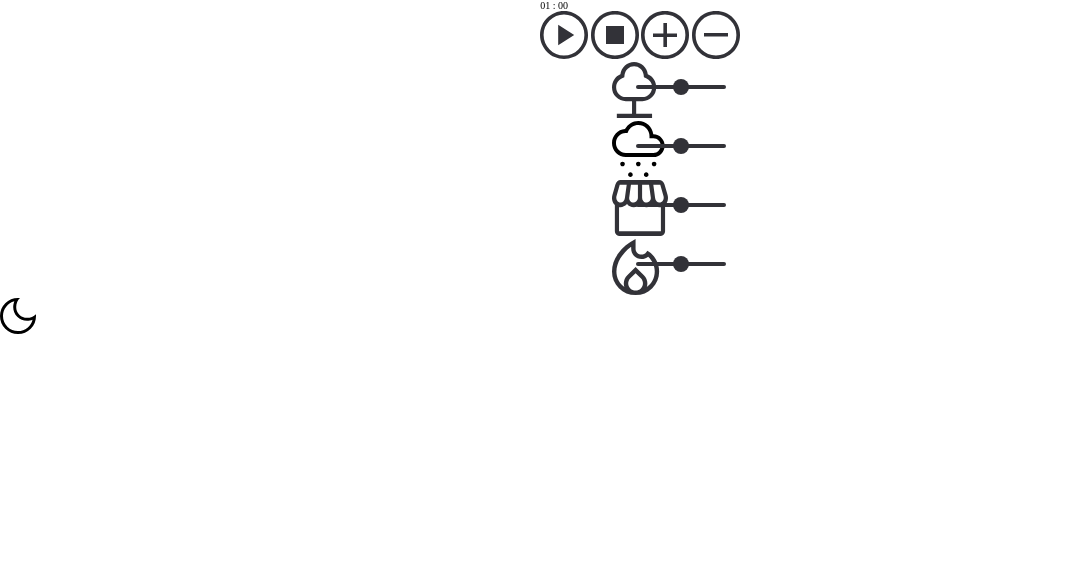
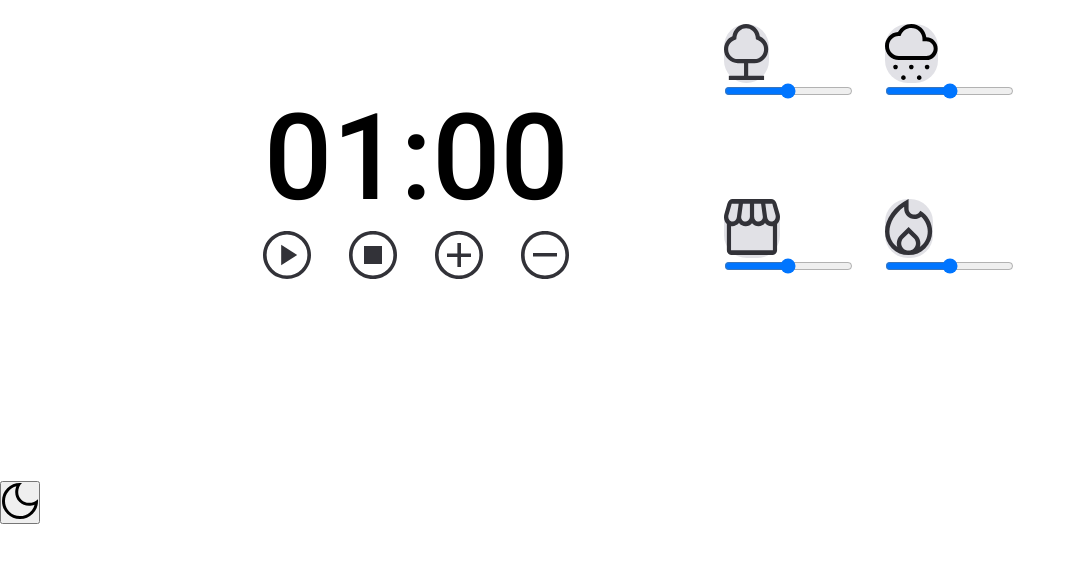
Before and after one commit to AlexJjunio/focus-timer, a plain HTML site: page pomodoro-2.0-dark-mode/index.html in a window 1280 px wide. Shown: the whole page, without its empty margins (0-1076 px from the left). Drawn offline with Linux system fonts and the light colour scheme.

Commit message:
adding functions to play sounds

```diff
--- a/pomodoro-2.0-dark-mode/js/elements.js
+++ b/pomodoro-2.0-dark-mode/js/elements.js
@@ -13,10 +13,10 @@ let displaySeconds = document.querySelector('.seconds')
 
 // sounds button
 
-let forestSoundsButton = document.querySelector('.forestSoundsButton')
-let rainSoundsButton = document.querySelector('.rainSoundsButton')
-let fireplaceSoundsButton = document.querySelector('.fireplaceSoundsButton')
-let coffeShopSoundsButton = document.querySelector('.coffeShopSoundsButton')
+const forestSoundsButton = document.querySelector('.forestSoundsButton')
+const rainSoundsButton = document.querySelector('.rainSoundsButton')
+const fireplaceSoundsButton = document.querySelector('.fireplaceSoundsButton')
+const coffeShopSoundsButton = document.querySelector('.coffeShopSoundsButton')
 
 export {
   playButton,
--- a/pomodoro-2.0-dark-mode/js/events.js
+++ b/pomodoro-2.0-dark-mode/js/events.js
@@ -4,17 +4,18 @@ import {
   stopButton,
   decreaseButton,
   increaseButton,
+  forestSoundsButton,
   rainSoundsButton,
-  forestSoundsButton,
-  coffeShopSoundsButton,
-  fireplaceSoundsButton
+  fireplaceSoundsButton,
+  coffeShopSoundsButton
+
 } from "./elements.js";
 
 import {
   rainSounds,
   forestSounds,
-  coffeShopSounds,
-  firePlaceSounds
+  firePlaceSounds,
+  coffeShopSounds
 } from "./sounds.js";
 
 export default function({timer,sound,controls}) {
@@ -47,6 +48,8 @@ export default function({timer,sound,controls}) {
     timer.increaseMinutes()
   })
 
+
+
 let isPlaying = false;
 var currentSounds = null;
 var sounds = [rainSounds,forestSounds,coffeShopSounds,firePlaceSounds];
@@ -58,7 +61,7 @@ for (var i = 0; i < buttons.length; i++) {
             if (isPlaying && currentSounds === sounds[i]) {
                 currentSounds.pause();
                 isPlaying = false;
-                // buttons[i].style.background = "";
+                buttons[i].style.background = "";
             } else {
                 if (isPlaying) {
                     currentSounds.pause();
@@ -66,7 +69,7 @@ for (var i = 0; i < buttons.length; i++) {
                 currentSounds = sounds[i]
                 currentSounds.play()
                 isPlaying = true;
-                // buttons[i].style.background = "#02799D";
+                buttons[i].style.background = "#02799D";
             }
         }
     }(i))
--- a/pomodoro-2.0-dark-mode/js/sounds.js
+++ b/pomodoro-2.0-dark-mode/js/sounds.js
@@ -1,31 +1,16 @@
+const rainSounds = new Audio("https://github.com/AlexJjunio/my-projects/raw/main/pomodoro-2.0/sounds/rain.wav?raw=true")
+
+const forestSounds = new Audio("https://github.com/AlexJjunio/my-projects/raw/main/pomodoro-2.0/sounds/florest.wav?raw=true")
+
+const coffeShopSounds = new Audio("https://github.com/AlexJjunio/my-projects/raw/main/pomodoro-2.0/sounds/coffeshop.wav?raw=true")
+
+const firePlaceSounds = new Audio("https://github.com/AlexJjunio/my-projects/raw/main/pomodoro-2.0/sounds/fireplace.wav?raw=true")
+
 export default function() {
 
   const buttonPressAudio = new Audio("https://github.com/maykbrito/automatic-video-creator/blob/master/audios/button-press.wav?raw=true")
 
   const kitchenTimer = new Audio("https://github.com/maykbrito/automatic-video-creator/blob/master/audios/kichen-timer.mp3?raw=true")
-
-  const rainSounds = new Audio("https://github.com/AlexJjunio/my-projects/raw/main/pomodoro-2.0/sounds/rain.wav?raw=true")
-
-  const forestSounds = new Audio("https://github.com/AlexJjunio/my-projects/raw/main/pomodoro-2.0/sounds/florest.wav?raw=true")
-
-  const coffeShopSounds = new Audio("https://github.com/AlexJjunio/my-projects/raw/main/pomodoro-2.0/sounds/coffeshop.wav?raw=true")
-
-  const firePlaceSounds = new Audio("https://github.com/AlexJjunio/my-projects/raw/main/pomodoro-2.0/sounds/fireplace.wav?raw=true")
-
-
-  function pressRainSoundsButton() {
-    rainSounds.play()
-  }
-
-  function pressForestSoundsButton() {
-    forestSounds.play()
-  }
-  function pressCoffeShopSoundsButton() {
-    coffeShopSounds.play()
-  }
-  function pressFirePlaceSoundsButton() {
-    firePlaceSounds.play()
-  }
 
   function timeEnd() {
     kitchenTimer.play()
@@ -38,10 +23,13 @@ export default function() {
   return {
     pressButton,
     timeEnd,
-    rainSounds,
-    forestSounds,
-    coffeShopSounds,
-    firePlaceSounds
   }
 
 }
+
+export {
+  rainSounds,
+  forestSounds,
+  firePlaceSounds,
+  coffeShopSounds
+}
--- a/pomodoro-2.0-dark-mode/style.css
+++ b/pomodoro-2.0-dark-mode/style.css
@@ -1,181 +1,98 @@
-:root{
-  font-size: 62.5%;
-
-  --bg-color: #FFFFFF;
-
-  --card-primary-color: #323238;
-  --card-bg-primary-color: #E1E1E6;
-  --card-secondary-color: #FFFFFF;
-  --card-bg-secondary-color: #02799D;
-
-  --fw-timer: 500;
-  --lh-timer: 14.8rem;
-  --fs-timer: 12.62rem;
-  --fc-timer: #323238;
-  --ff-timer: 'Roboto', sans-serif;
-}
+@charset "utf-8";
 
 *{
+  padding: 0;
   margin: 0;
-  padding: 0;
   box-sizing: border-box;
 }
 
-body{
-  background: var(--bg-color);
+:root {
+  font-size: 59.5%;
 }
 
-.page{
-  display: grid;
-  grid-template-areas: "timer buttons";
-  justify-content: center;
-  align-items: center;
-  gap: clamp(1rem, 0rem + 16vw, 22.5rem);
-  width: clamp(80rem, 80rem + 30vw, 128rem);
-  height: 100vh;
-  max-width: 100vw;
-  max-height: 100vh;
-
-  margin: 0 auto;
-
-  position: relative;
-}
-
-button{
-  cursor: pointer;
-  border: none;
-  background: none;
-}
-
-.hide{
+.hide {
   display: none;
 }
 
-.selected-card{
-  --card-primary-color: #FFFFFF;
-  --card-bg-primary-color: #02799D;
+body {
+  height: 100vh;
+
+  display: grid;
 }
 
-.dark-theme{
-  --bg-color: #121214;
-  --fc-timer: #FFFFFF;
-  --card-primary-color: #C4C4CC;
-  --card-bg-primary-color: #29292E;
-  --card-secondary-color: #FFFFFF;
-  --card-bg-secondary-color: #0A3442;
-
+body {
+  padding-top: 5.0rem;
 }
 
-header{
-  position: absolute;
-  top: 6rem;
-  right: 6rem;
+#container{
+  /* border: 2px solid red; */
+  justify-self: center;
+  align-self: center;
+  margin-top: -17rem;
+
+  display: grid;
+  gap: 10.2rem;
 }
 
-main{
-  display: flex;
-  align-items: center;
-  height: fit-content;
-
-  flex-direction: column;
+@media (min-width: 900px) {
+  #container {
+    display: flex;
+    gap: 16.2rem;
+  }
 }
 
-#timer{
-  grid-area: "timer";
-  display: flex;
+/* timer and controls config  */
 
-  color: var(--fc-timer);
-  font-size: var(--fs-timer);
-  font-weight: var(--fw-timer);
-  line-height: var(--lh-timer);
-  font-family: var(--ff-timer);
+.timer {
+  align-self: center;
 
-  padding-bottom: 4.8rem;
+  display: grid;
+  height: 21.3rem;
 }
 
-#timer-buttons{
+.hours {
+  font-family: 'Roboto', sans-serif;
+  font-size: 12.6166rem;
   display: flex;
-  gap: 4rem;
+  align-self: flex-end;
+  justify-self: center;
 }
 
-#timer-buttons svg path{
-fill: var(--fc-timer);
+.controls {
+  display: flex;
+  gap: 4.0rem;
+  justify-self: center;
 }
 
-aside{
-  grid-area: "buttons";
-  display: grid;
-  grid-template-columns: 1fr 1fr;
-  gap: 3.2rem;
-  place-content: center;
+.controls button {
+  border: none;
+  background: transparent;
+  cursor: pointer;
 }
 
-.card-container{
-  position: relative;
+/* sounds config */
+
+.sounds {
+  height: 33.6rem;
+
+  display: grid;
+  grid-template-columns: 13.8rem 13.8rem;
+  gap: 3.2rem;
 }
 
-.slider-container{
-  z-index: 1;
-  position: absolute;
-  width: 9rem;
-  bottom: 3rem;
-  left: 2.4rem;
-  outline: none;
+.sounds button {
+  border-radius: 2.4rem;
+  background: #E1E1E6;
+  transition: .2s;
+  cursor: pointer;
+  border: none;
 }
 
-.slider{
-  width: 100%;
-  cursor: grab;
-  appearance: none;
-  outline: none;
-  height: 0.4rem;
-  border-radius: 0.5rem;
-  background-color: var(--card-primary-color);
+.sounds button:hover{
+  background: #02799D;
 }
 
-.slider::-webkit-slider-thumb{
-  appearance: none;
-  width: 1.6rem;
-  height: 1.6rem;
-  border-radius: 50%;
-  background-color: var(--card-primary-color);
-  outline: none;
+.sounds button:hover path{
+  background: #02799D;
+  fill: white;
 }
-
-.slider:active{
-  cursor: grabbing;
-}
-
-.card svg path:nth-child(1){
-  fill: var(--card-bg-primary-color);
-}
-
-.card svg path:nth-child(2){
-  fill: var(--card-primary-color);
-}
-
-@media (max-width: 800px){
-  .page{
-    grid-template-areas: "timer"
-    "buttons";
-    align-content: center;
-    gap: clamp(2rem, 2rem + 50vh, 5rem);
-    width: 100vw;
-    max-height: 100vh;
-
-    padding: 5rem 0;
-  }
-
-  main{
-    height: fit-content;
-  }
-
-  aside{
-    height: fit-content;
-  }
-
-  header{
-   display: none;
-  }
-
-}
```
Also changed, not shown: pomodoro-2.0-dark-mode/js/index.js (+1 -8 lines).
